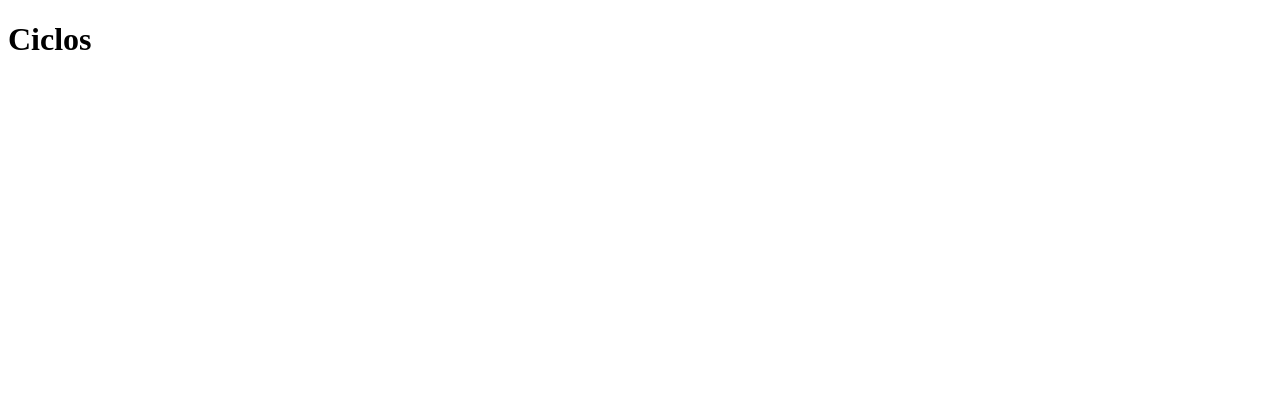
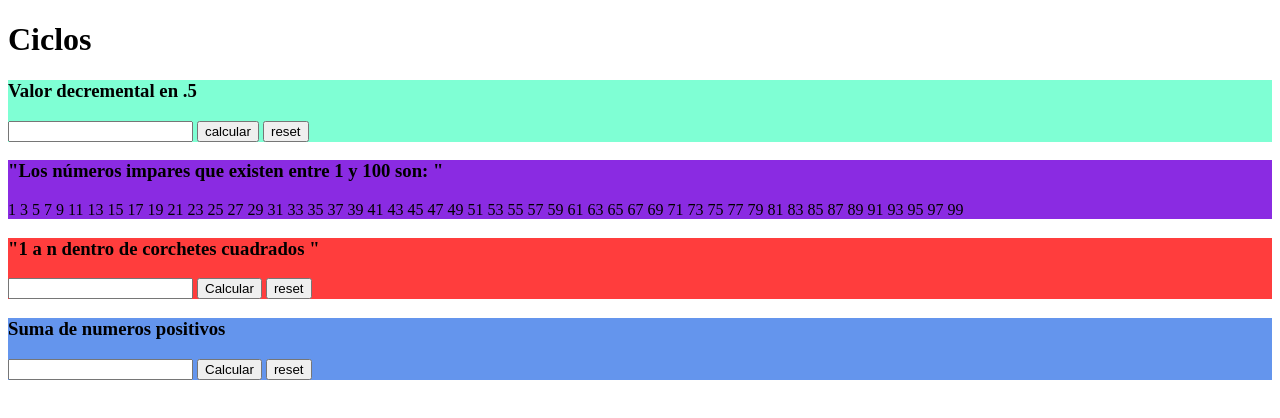
Before and after one commit to luisthedataguy/generation_bootcamp, a plain HTML site: page javascript/ciclos/index.html in a window 1280 px wide. Drawn offline with Linux system fonts and the light colour scheme.

Commit message:
exercises

```diff
--- /dev/null
+++ b/javascript/ciclos/assets/js/ejercicios.js
@@ -0,0 +1,92 @@
+//escribe un ciclo anidado que imprima el siguiente patrón.
+
+// *
+//  * *
+//  * * *
+//  * * * *
+//  * * * * *
+
+// for (let i = 1; i <= 5; i++) {
+//   //1 //1
+//   for (let j = 1; j <= i; j++) {
+//     //5 //5
+//     document.write("*");
+//     // console.log("*");
+//     // console.log("ciclohijo\n");
+//   }
+//   document.write(`<br>`);
+// }
+
+//Escribe un loop que haga lo siguiente:
+
+//Repetidamente imprime el valor de la variable xValue, disminuyendo por 0.5 su valor cada iteración.
+//El ciclo se mantendrá mientras que el valor de xValue sea positivo.
+
+// input1.addEventListener("change", function(){
+//     let input1= document.getElementById("input1").value;
+//     while(input1>0){
+//         document.getElementById("res1").innerHTML += input1 + " ";
+//         input1 -= .5;
+//     }
+// });
+
+// <div id="ej1" style="background-color: aquamarine;">
+//         <h3>Valor decremental en .5</h3>
+//         <input type="number" id="input1">
+//         <button id="calcula">calcular</button>
+//         <button id="reset1">reset</button>
+//         <p id="res1"></p>
+
+//     </div>
+// es1").innerHTML += input1 + " ";
+//         input1 -= .5;
+//     }
+// });
+// reset1.addEventListener("click", function(){
+//     document.getElementById("res1").innerHTML = "";
+// });
+
+// Ejercicio 2
+//mprime todos los números impares entre 1 y 100I++
+
+// let num1 = parseInt(prompt("Introduzca el primer número"));
+// let num2 = parseInt(prompt("Introduzca el segundo número"));
+
+// document.write(
+//   "Los números impares que existen entre " + num1 + " y " + num2 + " son: "
+// );
+
+// for (var i = num1; i < num2; i++) {
+//   if (i % 2 != 0) {
+//     document.write("<br>" + i);
+//   }
+// }
+
+for (var i = 1; i <= 100; i++) {
+  if (i % 2 != 0) {
+    document.getElementById("res2").innerHTML += i + " ";
+  }
+}
+
+// Ejercicio 3
+//Escribe un ciclo while que imprima de 1 a n dentro de corchetes cuadrados
+//Por ejemplo: si n = 6 imprime [1] [2] [3] [4] [5] [6]
+
+// // using the function
+// makeSquare(document.querySelector("#square"), 5, "*");
+
+// control++;
+
+// Ejercicio 4
+//Escribe un ciclo que calcule la suma de los numeros positivos entre 1 y n
+
+//ejemplo: n = 5 sum = 15
+//por que (1 + 2 + 3 + 4 +5 )
+
+// while (x <= 100) {
+//   const x = 1;
+//   const suma = 0;
+//   suma = suma + x;
+//   x += 1;
+// }
+// console.log(`La suma de los numeros del 1 al 100 es: ${suma}`);
--- a/javascript/ciclos/index.html
+++ b/javascript/ciclos/index.html
@@ -10,8 +10,43 @@
 
 <body>
   <h1>Ciclos</h1>
+  <div id="ej1" style="background-color: aquamarine;">
+    <h3>Valor decremental en .5</h3>
+    <input type="number" id="input1">
+    <button id="calcula">calcular</button>
+    <button id="reset1">reset</button>
+    <p id="res1"></p>
 
-  <script src="assets/js/main.js"></script>
+  </div>
+
+  <div id="ej2" style="background-color: blueviolet;">
+    <h3>"Los números impares que existen entre 1 y 100 son: "</h3>
+    <div id="res2"></div>
+
+
+  </div>
+
+  <div id="ej3" style="background-color: rgb(255, 61, 61);">
+    <h3>"1 a n dentro de corchetes cuadrados "</h3>
+    <input type="text" id="input3">
+    <button id="calcular3">Calcular</button>
+    <button id="reset3">reset</button>
+    <div id="res3"></div>
+
+
+  </div>
+
+
+  <div id="ej4" style="background-color: cornflowerblue;">
+    <h3>Suma de numeros positivos</h3>
+    <input type="text" id="input4">
+    <button id="calcular4">Calcular</button>
+    <button id="reset4">reset</button>
+    <p id="res4"></p>
+  </div>
+
+  <!-- <script src="assets/js/main.js"></script> -->
+  <script src="assets/js/ejercicios.js"></script>
 </body>
 
 </html>
```
Also changed, not shown: 1 other file.
